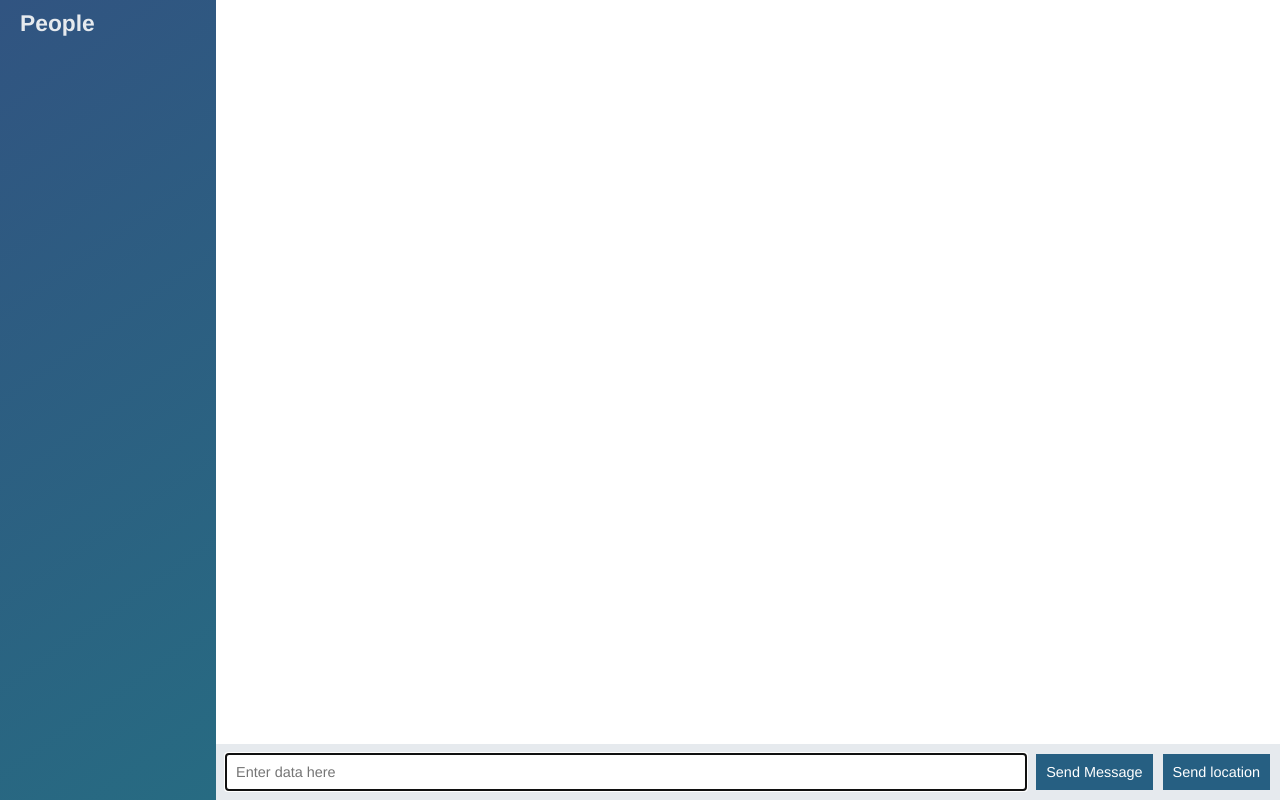
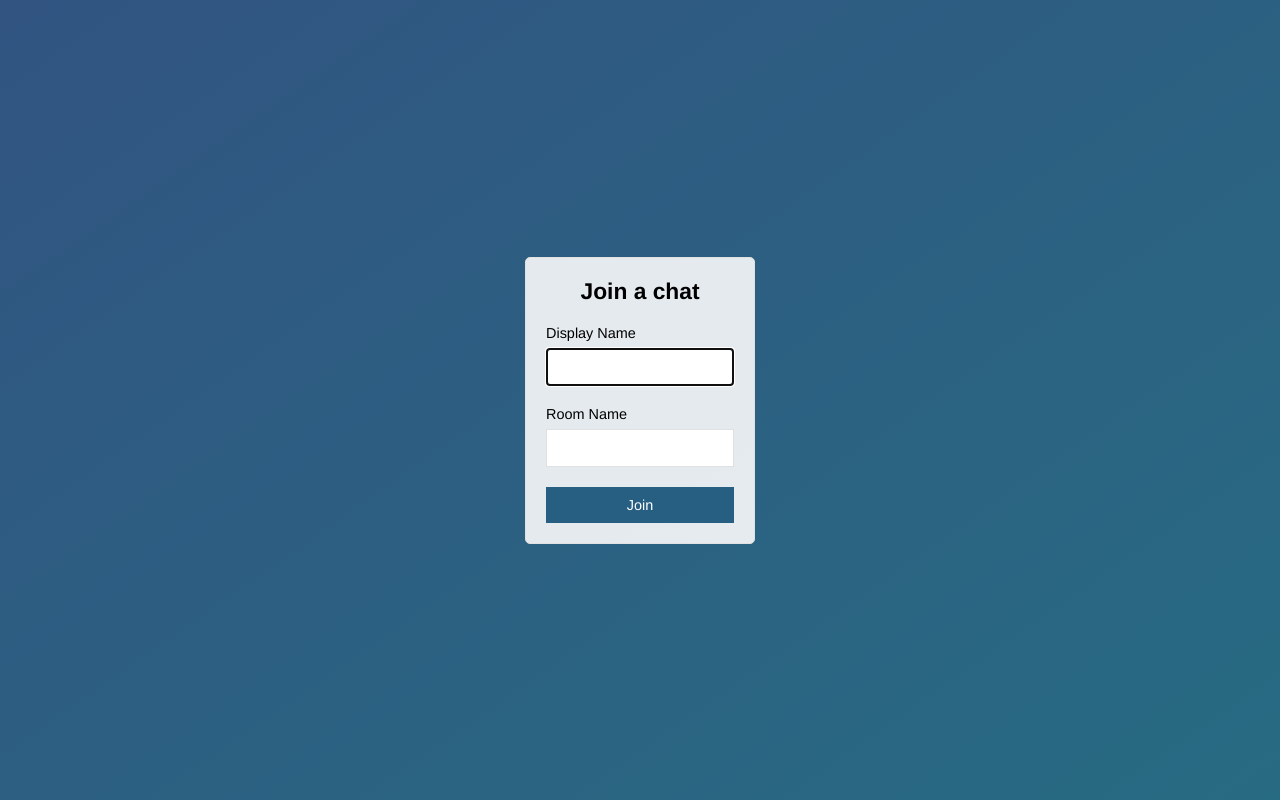
Before and after one commit to abhinav-94/chat, a website: page public/index.html in a window 1280 px wide. Drawn offline with nearby package versions, Linux system fonts and the light colour scheme; no server answers.

Commit message:
'joinpage'

```diff
--- a/public/index.html
+++ b/public/index.html
@@ -1,63 +1,41 @@
 <!DOCTYPE html>
-<html>
+
+<html lang="en" dir="ltr">
   <head>
     <meta charset="utf-8">
+    <title>Join | ChatApp</title>
+    <!--initialscale=1 this will scale the site appropriately so it doesnt look inappropriately  -->
+    <!-- to set the width = device width -->
+    <!-- user-scalable=no so it doesnt give the iuser to scale since we already have the styles -->
+    <meta name="viewport" content="width=device-width,initial-scale=1,user-scalable=no">
     <link rel="stylesheet" href="/css/styles.css"
   </head>
 
-<body class="chat">
-  <!-- // <p>Welcome to the chat app first one</p> -->
-  <!-- //no longer necessary after adding class=chat  -->
+  <body class="centered-form">
 
-  <div class="chat__sidebar">
-    <h3>People </h3>
-    <div id="users"></div>
+    <div class="centered-form__form">
+      <form action="/chat.html">
+
+      <div class="form-field">
+        <h3>Join a chat</h3>
       </div>
 
-  <div class="chat__main">
-    <ol id="messages" class="chat__messages"></ol>
-    <div class="chat__footer">
-      <form id="message-form">
-        <input  name="message" type="text"  placeholder="Enter data here" autofocus autocomplete="off">
-        <!-- autofocus causes the focus to be on message as soon as html is rendered -->
-        <button>Send Message</button>
-      </form>
-      <button id=send-location>Send location</button>
-    </div>
+      <div class="form-field">
+        <label>Display Name</label>
+        <input type="text" name="name" autofocus>
       </div>
 
-  <script id="message-template" type="text/template">
-      <li class="message">
-        <div class="message__title">
-          <h4>{{from}}</h4>
-          <span>{{createdAt}}</span>
+      <div class="form-field">
+        <label>Room Name</label>
+        <input type="text" name="room" >
       </div>
-        <div class="message__body">
-          <p>{{text}}</p>
+
+      <div class="form-field">
+        <button >Join</button>
       </div>
-      </li>
-    </script>
 
-    <script id="locationMessage-template" type="text/template">
-        <li class="message">
-          <div class="message__title">
-            <h4>{{from}}</h4>
-            <span>{{createdAt}}</span>
+    </form>
+    <!-- form for getting the input -->
     </div>
-          <div class="message__body">
-            <p>
-              <a href="{{url}}" target="blank">My current location</a>
-            </p>
-          </div>
-        </li>
-      </script>
-
-   <script src="js/libs/mustache.js"> </script>
-   <script src="/socket.io/socket.io.js"></script>
-   <script src="/js/libs/jquery-3.3.1.min.js"></script>
-   <script src="/js/index.js"> </script>
-   <script src="js/libs/moment.js"></script>
-
-   </script>
   </body>
 </html>
--- a/public/js/index.js
+++ b/public/js/chat.js
@@ -18,9 +18,13 @@ function scrollToBottom(){
   var newMessageHeight=newMessage.innerHeight();
   //takes into height including padding that we applied via css
   var lastMessageHeight=newMessage.prev().innerHeight();
-
+  // using last message height also in addition to new message height
+  //so that if we are pretty close to the bottom like a few
+  //pixels above then also
+  //we get to the bottom because that is pretty much a user wants
   if(clientHeight+scrollTop+newMessageHeight+lastMessageHeight>=scrollHeight){
     messages.scrollTop(scrollHeight);
+    //jquery method for setting that scroll top value
   }
 }
 //need to call this function whenever new message or
```
Also changed, not shown: public/chat.html (added, +65 -0 lines). Lines whose indentation alone changed are shown as unchanged.
